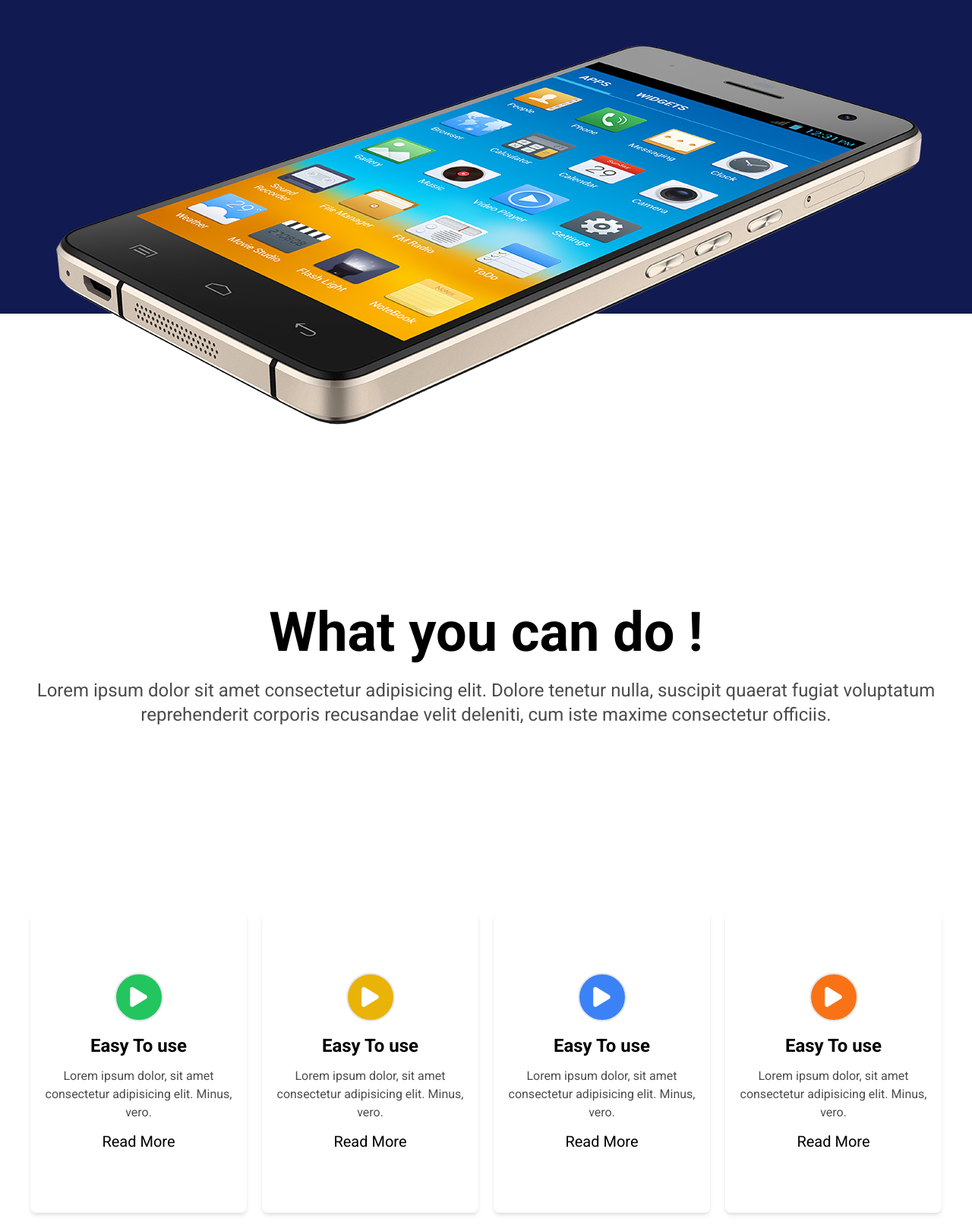
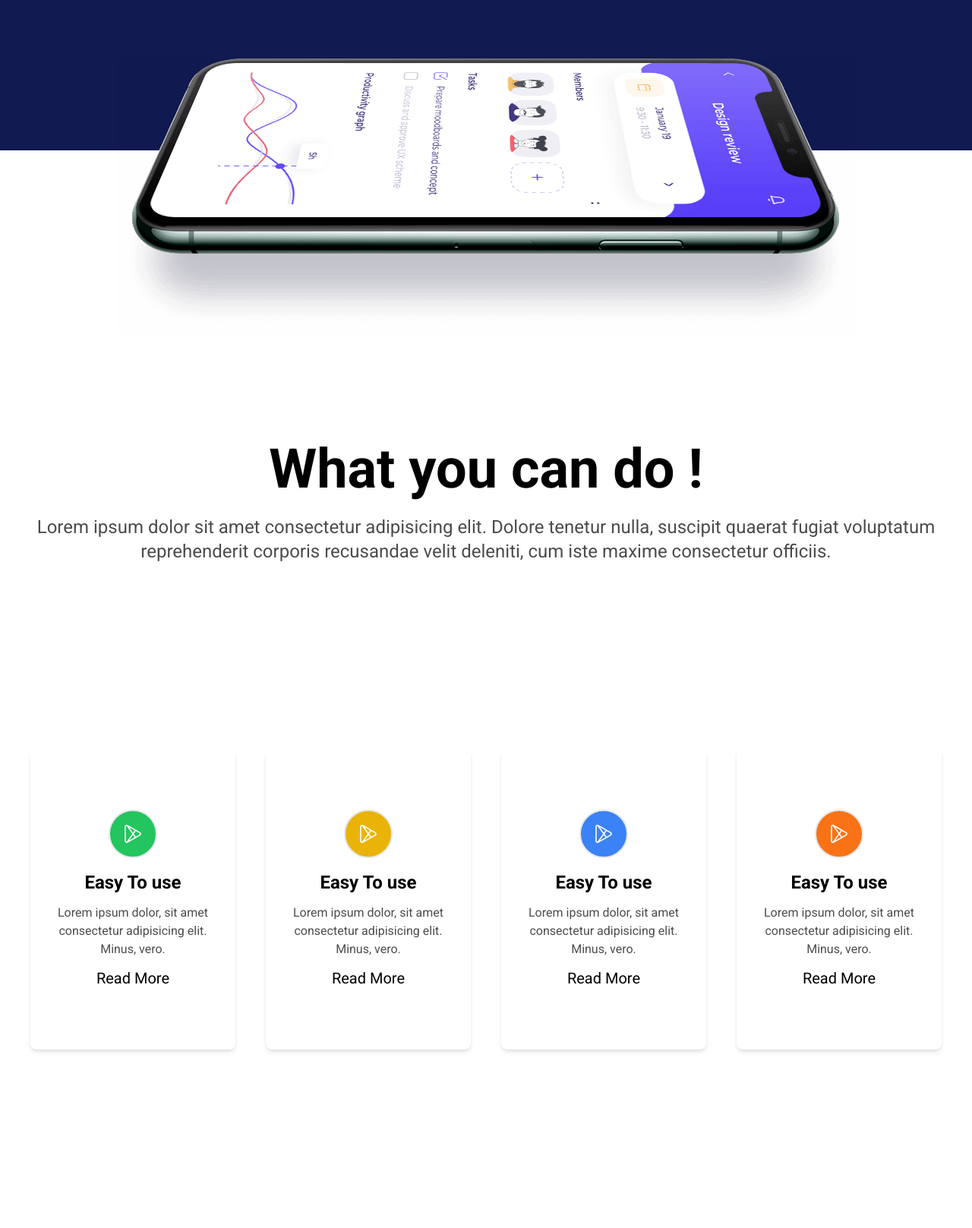
Before and after one commit to oworkmahade/Project-Appie, a plain HTML site: page index.html in a window 1280 px wide. Shown: the part 763-2380 px from the top of the page at 76% size. After the commit the page ends 2337 px from the top, so only its background shows below. Drawn offline with nearby package versions, Linux system fonts and the light colour scheme.

Commit message:
project finilized

```diff
--- a/index.html
+++ b/index.html
@@ -34,8 +34,8 @@
                         <ul
                             class="nav-menu text-white text-roboto lg:text-2xl lg:font-[500] hidden lg:flex flex-row lg:space-x-5  items-center">
                             <li><a class="hover:text-orange-600" href="#">Home</a></li>
-                            <li><a class="hover:text-orange-600" href="#">About Us</a></li>
-                            <li><a class="hover:text-orange-600" href="#">Pages</a></li>
+                            <li><a class="hover:text-orange-600" href="#">About</a></li>
+                            <li><a class="hover:text-orange-600" href="#">Services</a></li>
                             <li><a class="hover:text-orange-600" href="#">Blog</a></li>
                             <li><a class="hover:text-orange-600" href="#">Contact</a></li>
                         </ul>
@@ -77,8 +77,8 @@
                     </div>
                 </div>
 
-                <div class="banner-img translate-y-16 lg:translate-y-48">
-                    <img class="" src="./images/phone/phone-2.png" alt="">
+                <div class="banner-img translate-y-16 lg:translate-y-60 px-5">
+                    <img class="" src="./images/phone/phone-6.png" alt="">
                 </div>
             </div>
         </section>
@@ -98,12 +98,13 @@
 
         <section class="easy-to-use">
             <div
-                class="container mx-auto mt-4 lg:mt-56 grid grid-cols-1 md:grid-cols-2 lg:grid-cols-4 gap-5 py-5 px-5 lg:px-10">
+                class="container mx-auto mt-4 lg:mt-56 grid grid-cols-1 md:grid-cols-2 lg:grid-cols-4 gap-10 pt-5 pb-48 px-5 lg:px-10">
 
                 <div class="card-easy-to-use flex flex-col justify-center items-center shadow-md p-4 rounded-lg">
                     <div
                         class="card-image bg-green-500 border-2 w-16 h-16 flex justify-center items-center rounded-full mt-16">
-                        <i class="fa-solid fa-play text-white text-3xl"></i>
+                        <!-- <i class="fa-solid fa-play text-white text-3xl"></i> -->
+                        <img src="./images/btn/play-store.png" alt="">
                     </div>
 
                     <h3 class="card-title text-roboto text-2xl mt-4 font-bold">Easy To use</h3>
@@ -119,7 +120,8 @@
                 <div class="card-easy-to-use flex flex-col justify-center items-center  shadow-md p-4 rounded-lg">
                     <div
                         class="card-image  bg-yellow-500 border-2 w-16 h-16 flex justify-center items-center rounded-full mt-16">
-                        <i class="fa-solid fa-play text-white text-3xl"></i>
+                        <!-- <i class="fa-solid fa-play text-white text-3xl"></i> -->
+                        <img src="./images/btn/play-store.png" alt="">
                     </div>
 
                     <h3 class="card-title text-roboto text-2xl mt-4 font-bold">Easy To use</h3>
@@ -135,7 +137,8 @@
                 <div class="card-easy-to-use flex flex-col justify-center items-center shadow-md p-4 rounded-lg">
                     <div
                         class="card-image bg-blue-500 border-2 w-16 h-16 flex justify-center items-center rounded-full mt-16">
-                        <i class="fa-solid fa-play text-white text-3xl"></i>
+                        <!-- <i class="fa-solid fa-play text-white text-3xl"></i> -->
+                        <img src="./images/btn/play-store.png" alt="">
                     </div>
 
                     <h3 class="card-title text-roboto text-2xl mt-4 font-bold">Easy To use</h3>
@@ -151,7 +154,8 @@
                 <div class="card-easy-to-use flex flex-col justify-center items-center shadow-md p-4 rounded-lg">
                     <div
                         class="card-image bg-orange-500 border-2 w-16 h-16 flex justify-center items-center rounded-full mt-16">
-                        <i class="fa-solid fa-play text-white text-3xl"></i>
+                        <!-- <i class="fa-solid fa-play text-white text-3xl"></i> -->
+                        <img src="./images/btn/play-store.png" alt="">
                     </div>
 
                     <h3 class="card-title text-roboto text-2xl mt-4 font-bold">Easy To use</h3>
```
Also changed, not shown: images/btn/play-store.png (added), images/phone/phone-6.png (added).
